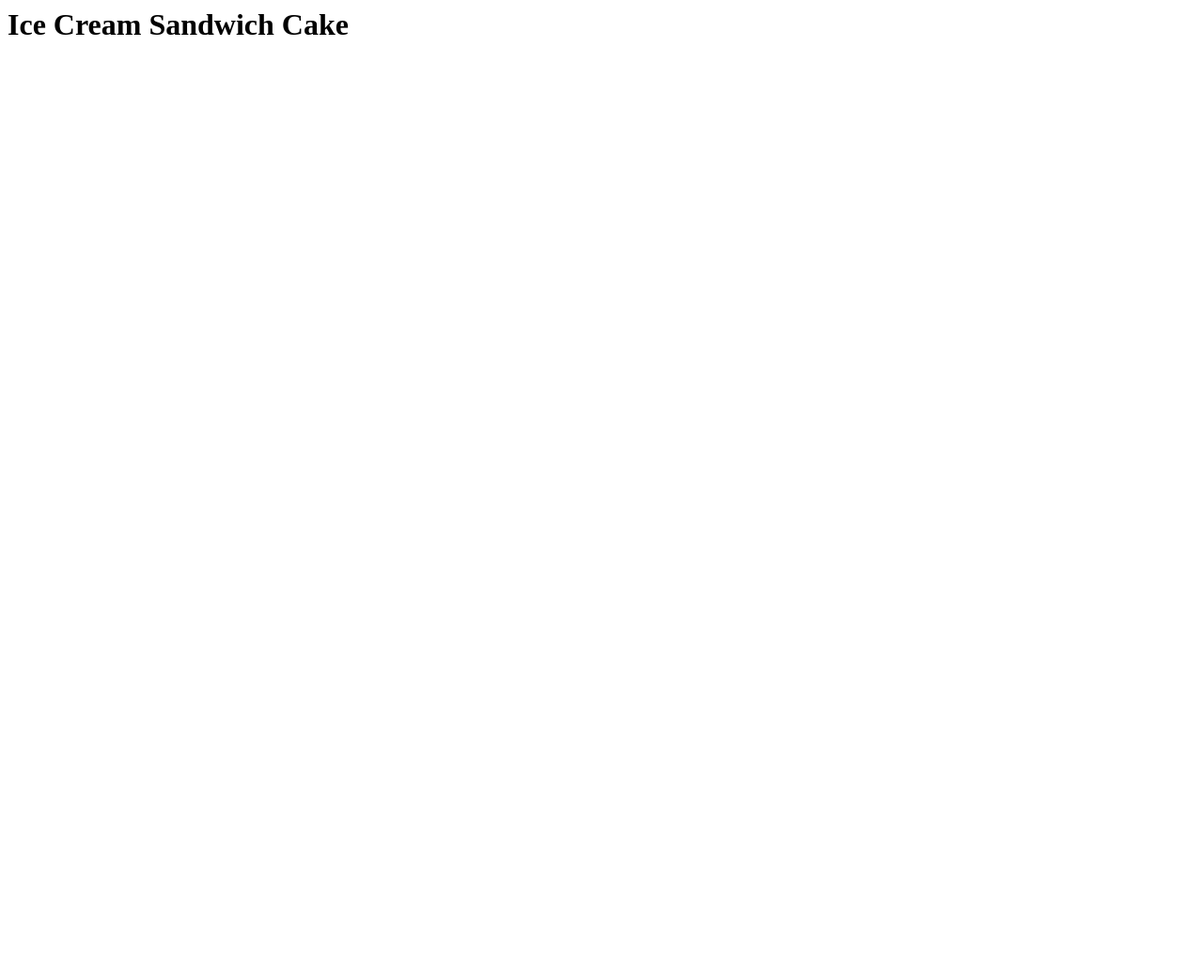
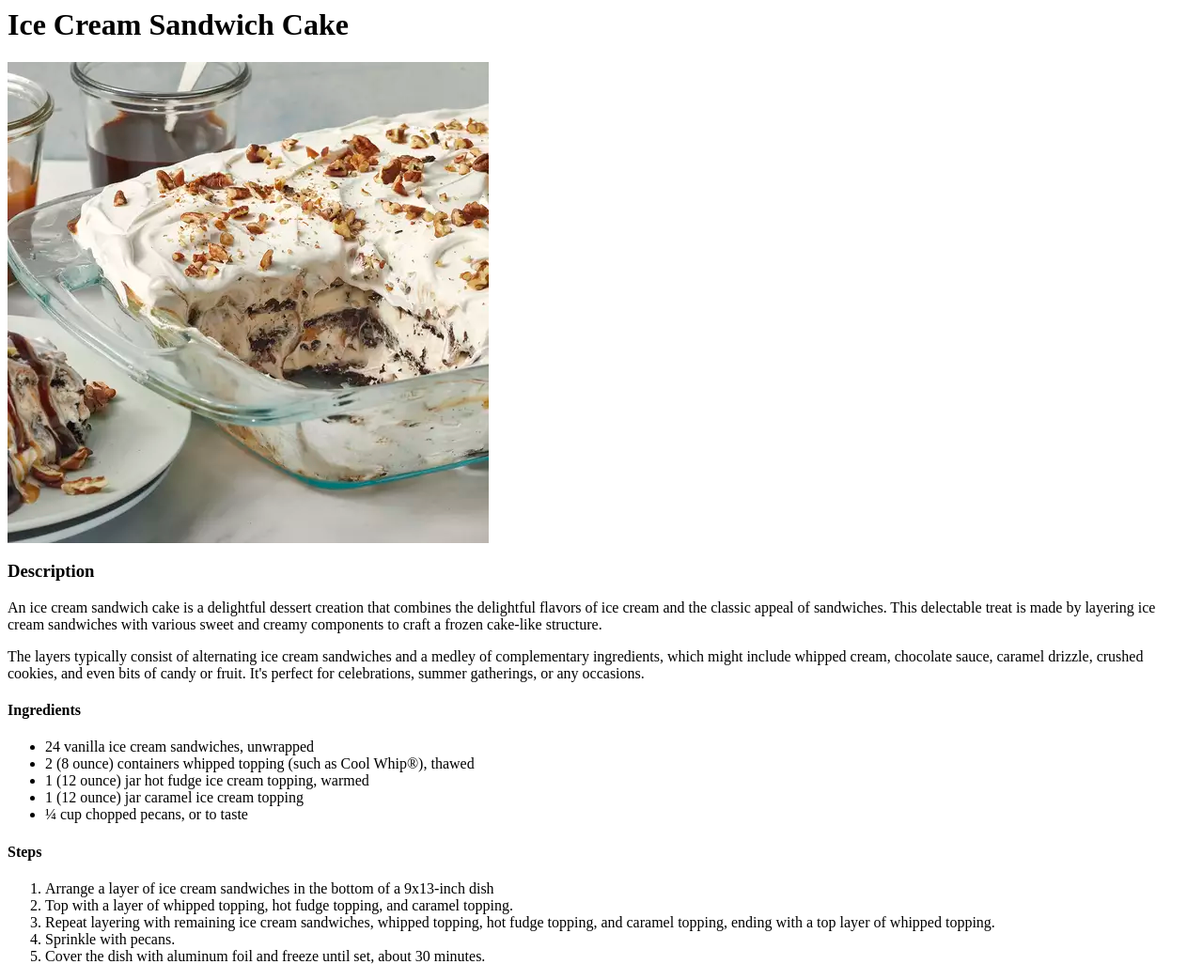
Before and after one commit to Yahds/odin-recipes, a plain HTML site: page ice-cream-sandwich.html in a window 1280 px wide. Shown: the whole page at 94% size. Before the commit the page ends 800 px from the top, so only its background shows below. Drawn offline with Linux system fonts and the light colour scheme.

Commit message:
Added Content to the Recipe Page
Implemented an image under the heading, added descriptions using
paragraphs, placed ingredients and steps through the use of lists.

```diff
--- a/ice-cream-sandwich.html
+++ b/ice-cream-sandwich.html
@@ -6,5 +6,28 @@
     </head>
     <body>
         <h1>Ice Cream Sandwich Cake</h1>
+        <img src = "./images/icecream.png">
+
+        <h3>Description</h3>
+        <p>An ice cream sandwich cake is a delightful dessert creation that combines the delightful flavors of ice cream and the classic appeal of sandwiches. This delectable treat is made by layering ice cream sandwiches with various sweet and creamy components to craft a frozen cake-like structure. </p>
+        <p>The layers typically consist of alternating ice cream sandwiches and a medley of complementary ingredients, which might include whipped cream, chocolate sauce, caramel drizzle, crushed cookies, and even bits of candy or fruit. It's perfect for celebrations, summer gatherings, or any occasions.</p>
+
+        <h4>Ingredients</h4>
+        <ul>
+            <li>24 vanilla ice cream sandwiches, unwrapped</li>
+            <li>2 (8 ounce) containers whipped topping (such as Cool Whip®), thawed</li>
+            <li>1 (12 ounce) jar hot fudge ice cream topping, warmed</li>
+            <li>1 (12 ounce) jar caramel ice cream topping</li>
+            <li>¼ cup chopped pecans, or to taste</li>
+        </ul>
+
+        <h4>Steps</h4>
+        <ol>
+            <li>Arrange a layer of ice cream sandwiches in the bottom of a 9x13-inch dish</li>
+            <li>Top with a layer of whipped topping, hot fudge topping, and caramel topping.</li>
+            <li>Repeat layering with remaining ice cream sandwiches, whipped topping, hot fudge topping, and caramel topping, ending with a top layer of whipped topping. </li>
+            <li>Sprinkle with pecans.</li>
+            <li>Cover the dish with aluminum foil and freeze until set, about 30 minutes.</li>
+        </ol>
     </body>
 </html>
```
Also changed, not shown: recipes/ice-cream-sandwich.html (added, +10 -0 lines), images/icecream.png (added).
